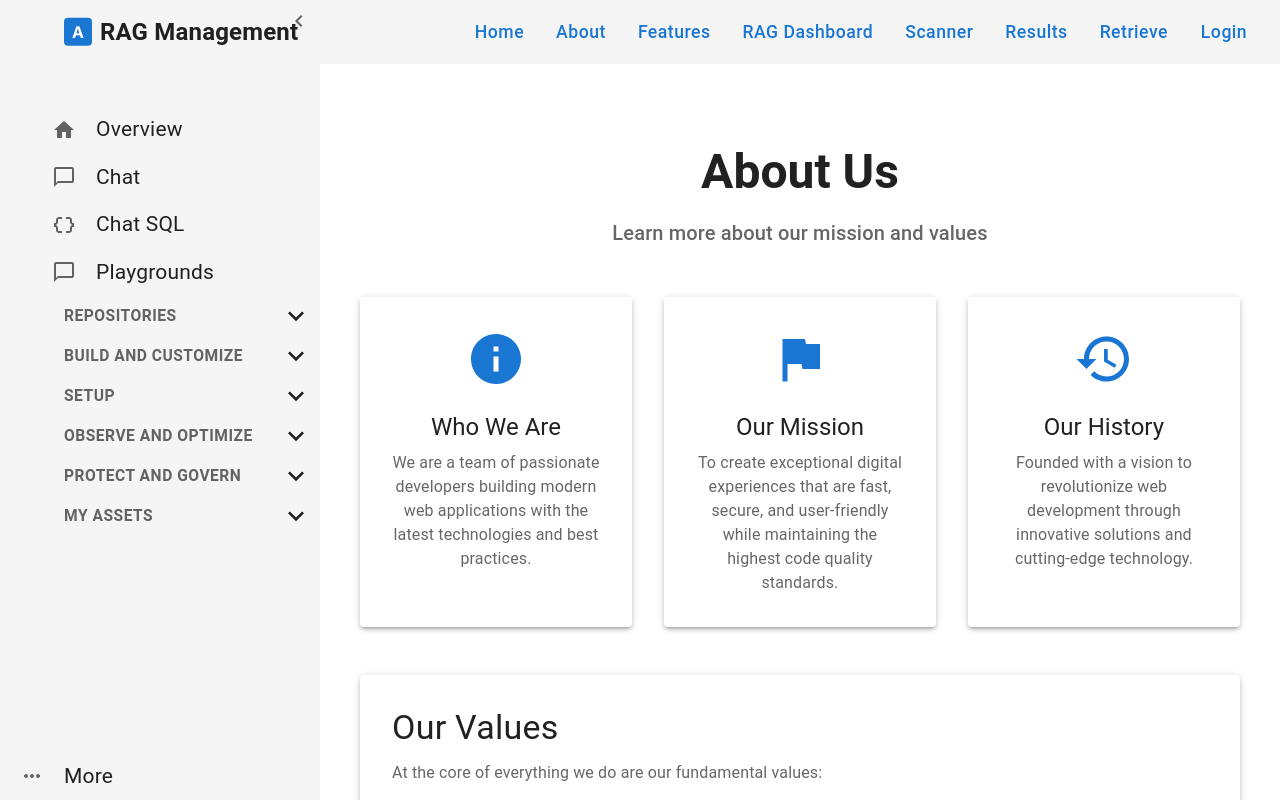
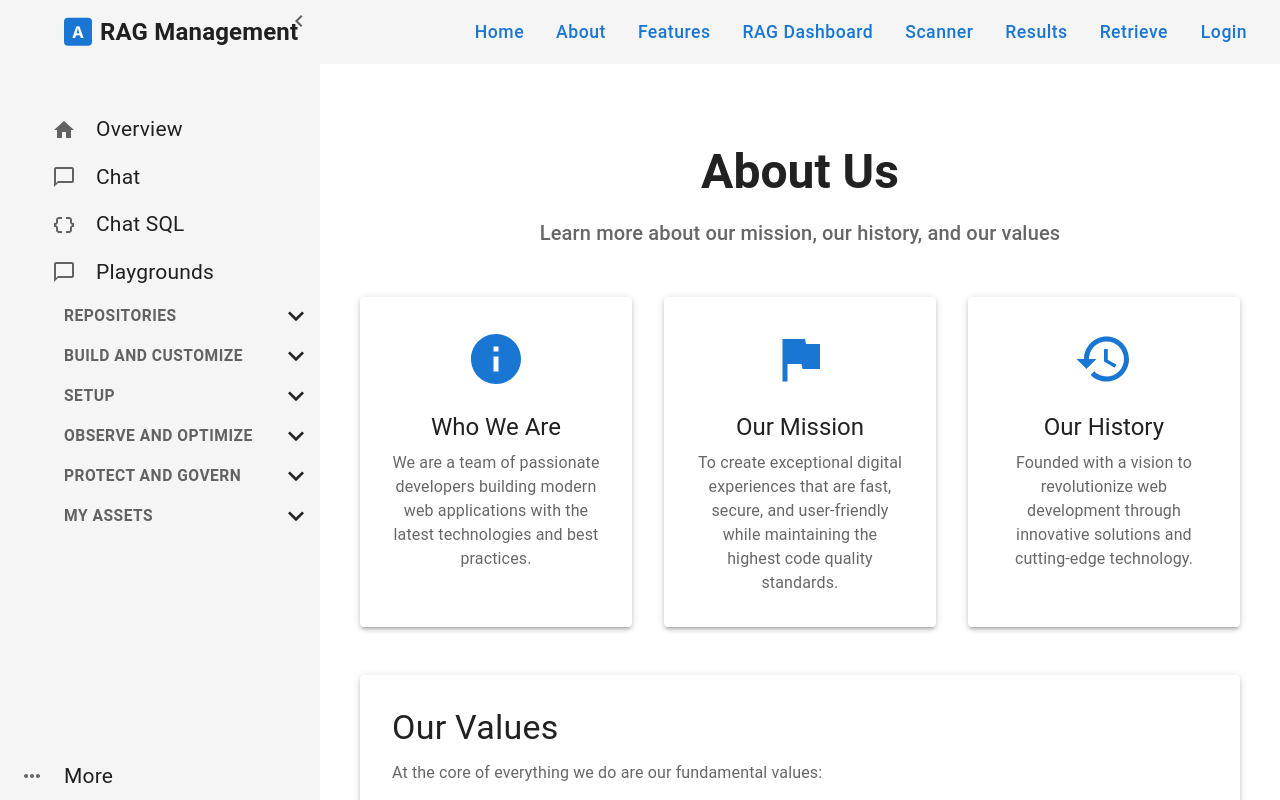
Before and after one commit to atorrespr2018G/Management, a Next.js app: page /about in a window 1280 px wide. Shown: the top 800 px of the page. Built offline with nearby package versions, Linux system fonts and the light colour scheme.

Commit message:
Checking push

```diff
--- a/src/app/about/page.tsx
+++ b/src/app/about/page.tsx
@@ -14,7 +14,7 @@ export default function AboutPage() {
           About Us
         </Typography>
         <Typography variant="h6" color="text.secondary">
-          Learn more about our mission and values
+          Learn more about our mission, our history, and our values
         </Typography>
       </Box>
 
```
